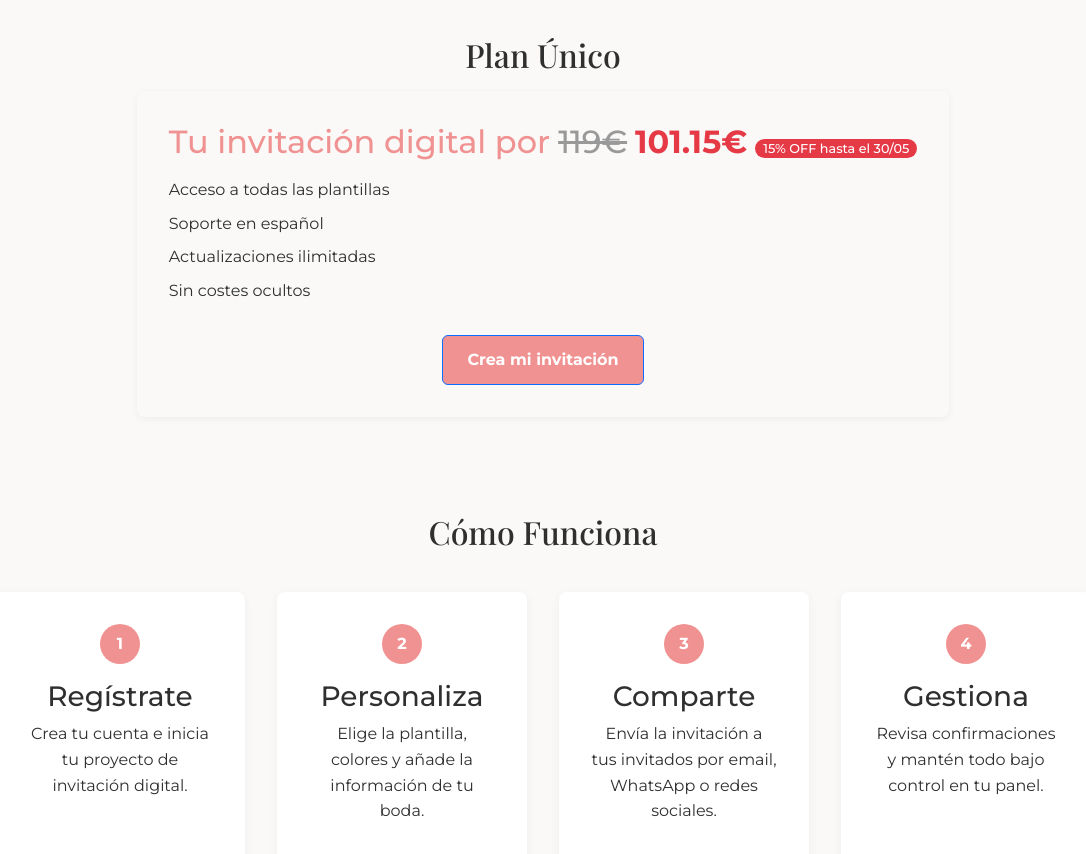
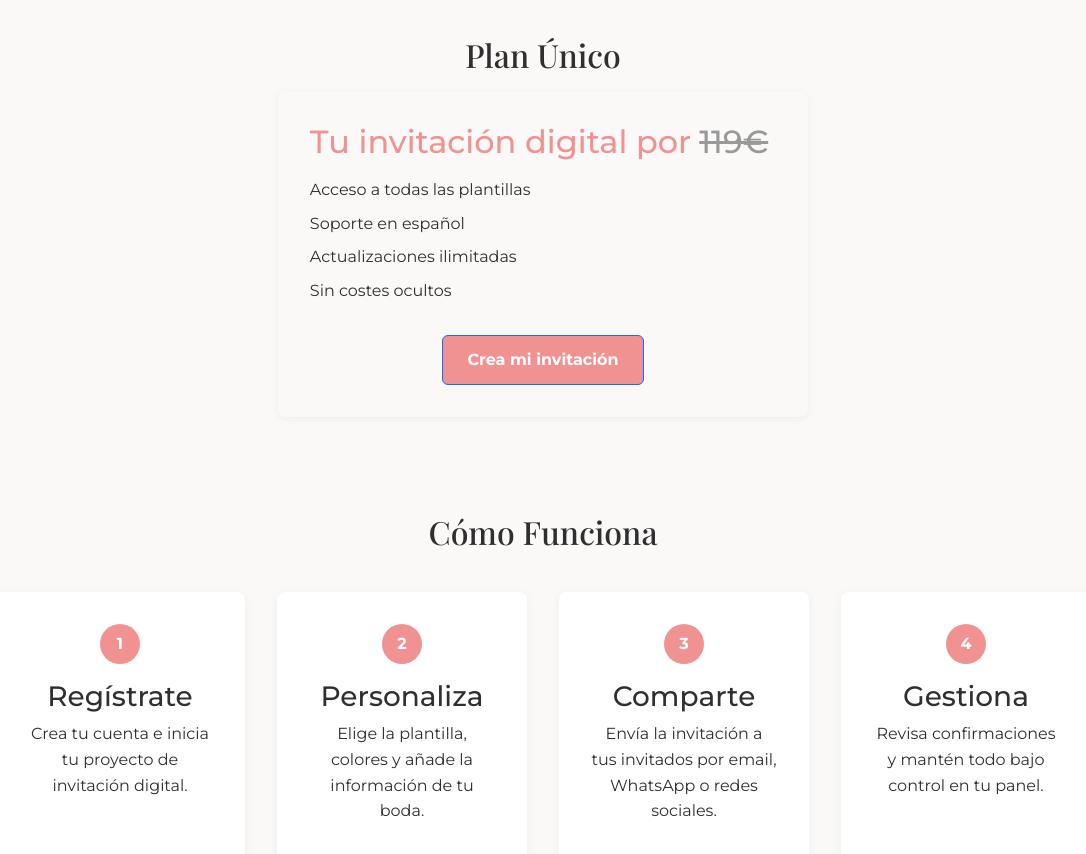
Before and after one commit to APAInsular/invited-front, a React (Create React App) app: page / in a window 1280 px wide. Shown: the part 2300-3154 px from the top of the page, without its empty margins (97-1183 px from the left). Built offline with nearby package versions, Linux system fonts and the light colour scheme; no server answers; a web font is replaced by a local one.

Commit message:
letra disney

```diff
--- a/src/pages/LandingPage.jsx
+++ b/src/pages/LandingPage.jsx
@@ -279,7 +279,7 @@ const LandingPage = () => {
                                 <span style={{ textDecoration: "line-through", marginLeft: "8px", marginRight: "8px", color: "#999" }}>
                                     119€
                                 </span>
-                                <span style={{ color: "#e63946", fontWeight: "bold" }}>
+                                {/* <span style={{ color: "#e63946", fontWeight: "bold" }}>
                                     {(119 * 0.85).toFixed(2)}€
                                 </span>
                                 <span style={{
@@ -291,7 +291,7 @@ const LandingPage = () => {
                                     marginLeft: "8px"
                                 }}>
                                     15% OFF hasta el 30/05
-                                </span>
+                                </span> */}
                             </h3>
                         </div>
                         <ul>
```
